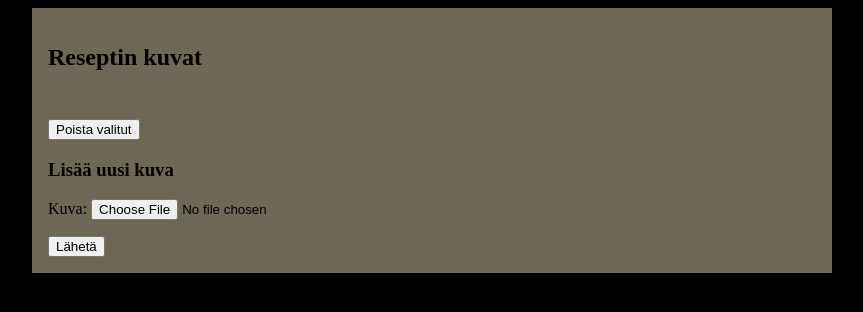
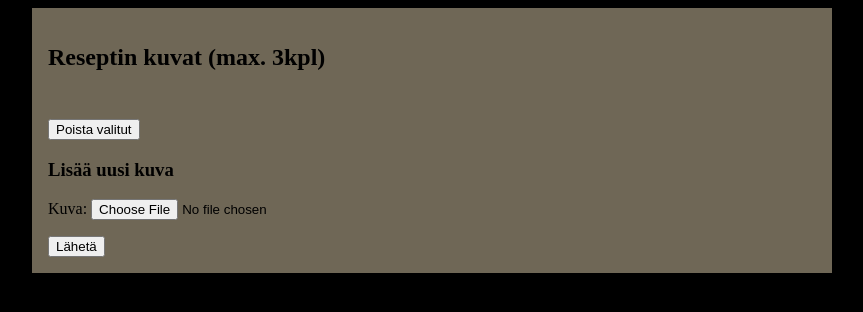
Before and after one commit to nettanikander/drinkkireseptit, a Flask app: template templates/images.html in a window 1280 px wide. Shown: the part 162-474 px from the top of the page, without its empty margins (208-1071 px from the left). Run offline with Flask 3, Linux system fonts and the light colour scheme; the template is opened without the code that fills it, so the values that code supplies are empty.

Commit message:
Limit maximum images per item to 3

```diff
--- a/app.py
+++ b/app.py
@@ -239,6 +239,11 @@ def add_image():
     if item["user_id"] != session["user_id"]:
         abort(403)
 
+    all_images = items.get_images(item_id)
+    if len(all_images) >= 3:
+        flash("Tämä kohde voi sisältää max 3 kuvaa", "error")
+        return redirect("/images/" + str(item_id))
+
     file = request.files["image"]
     if not file.filename.endswith(".jpg"):
         flash("Väärä tiedostomuoto", "error")
--- a/templates/images.html
+++ b/templates/images.html
@@ -3,7 +3,7 @@
 {% block title %}Reseptin poisto{% endblock %}
 
 {% block content %}
-<h2>Reseptin kuvat</h2>
+<h2>Reseptin kuvat (max. 3kpl)</h2>
 
 {% with messages = get_flashed_messages(with_categories=true) %}
   {% if messages %}
```
